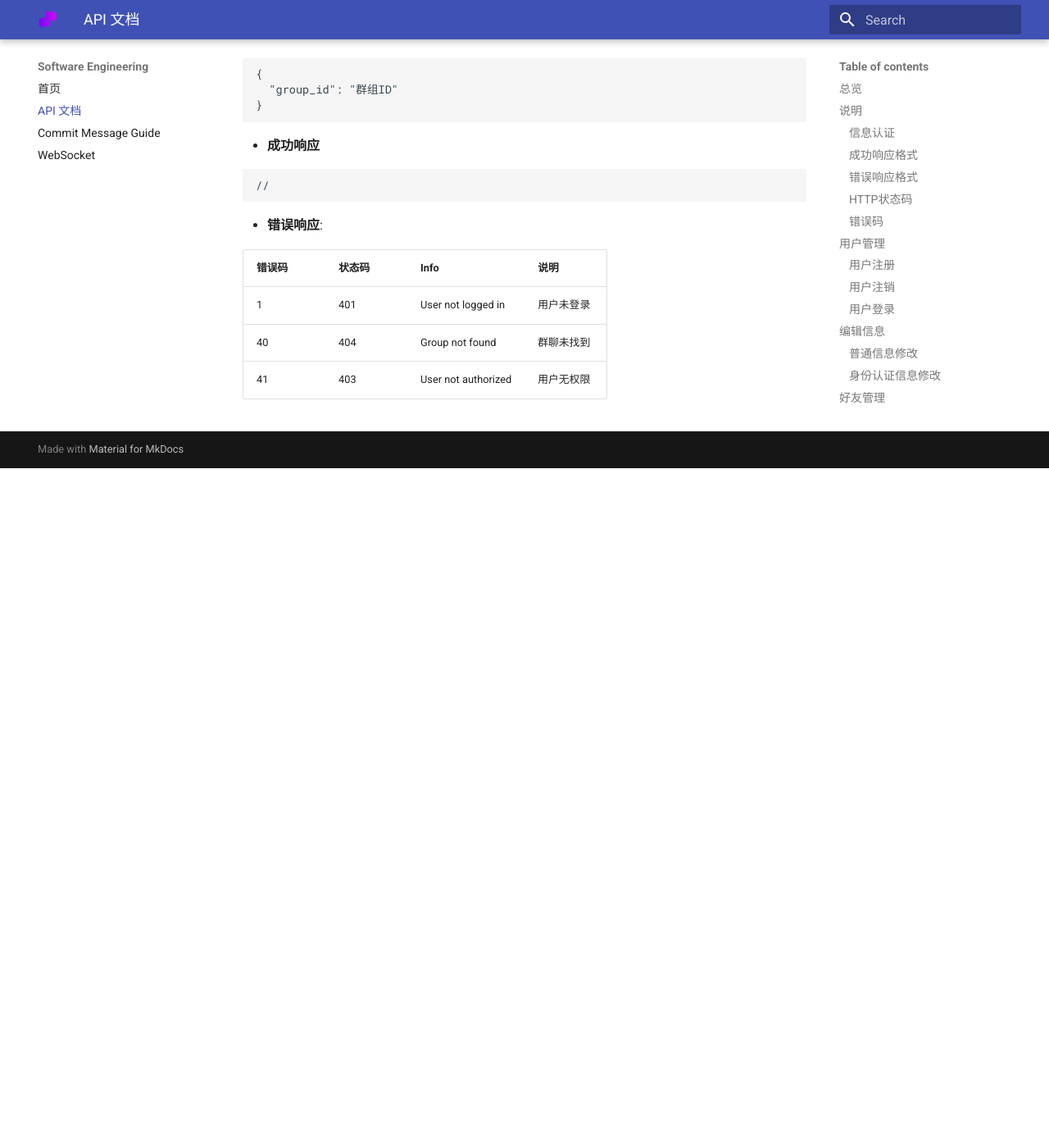
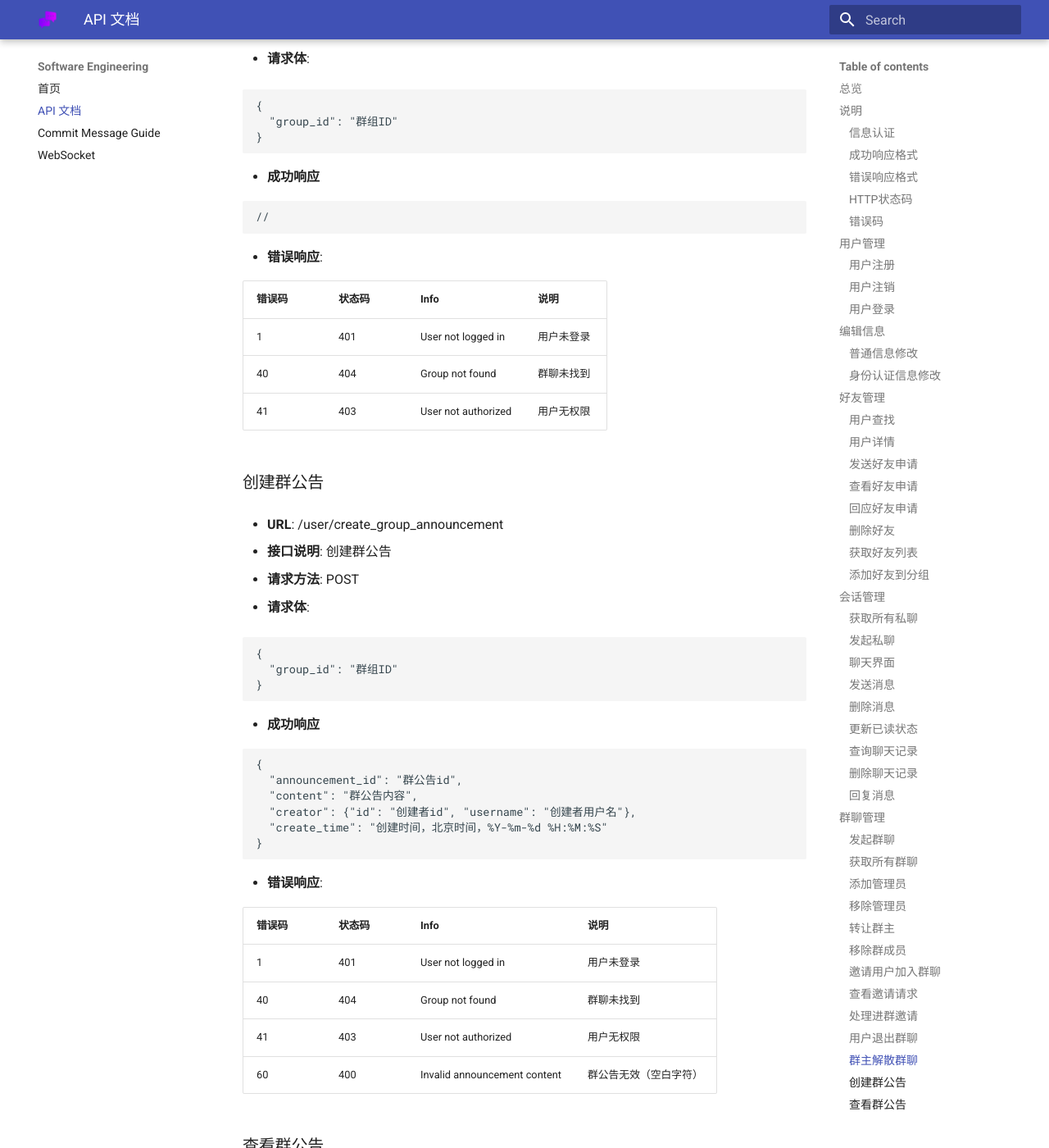
Before and after one commit to zhennan1/software-engineering, an MkDocs documentation site: the page built from docs/api.md, in a window 1280 px wide and 1400 px high, scrolled down 32078 px. Shown: the whole window at 82% size. Built offline with MkDocs 1.6.1 and Material for MkDocs 9.7.7, drawn with Linux system fonts in a browser that asks for light colours; before the commit the page ends 32649 px from its top, so only the background shows below that; some of the changed text lies outside the part shown.

Commit message:
Update api doc

````diff
--- a/docs/api.md
+++ b/docs/api.md
@@ -1,45 +1,47 @@
 # API 文档
 
-最后更新时间：2024/5/3
+最后更新时间：2024/5/9
 
 ## 总览
 
-| URL                                         | 解释             |
-| ------------------------------------------- | ---------------- |
-| `admin/`                                    | 访问管理界面     |
-| `user/register`                             | 用户注册         |
-| `user/logoff`                               | 用户注销         |
-| `user/login`                                | 用户登录         |
-| `user/update_normal_info`                   | 更新用户信息     |
-| `user/update_auth_info`                     | 更新认证信息     |
-| `user/search_friends`                       | 搜索朋友         |
-| `user/profile/<str:username>`               | 获取用户资料     |
-| `user/send_friend_request`                  | 发送好友请求     |
-| `user/friend_requests`                      | 查看好友请求     |
-| `user/respond_friend_request`               | 响应好友请求     |
-| `user/delete_friend`                        | 删除好友         |
-| `user/get_friends`                          | 获取好友列表     |
-| `user/add_friend_to_friend_group`           | 添加好友到分组   |
-| `user/get_private_conversations`            | 获取私聊         |
-| `user/create_private_conversation`          | 创建私聊         |
-| `user/conversation/<int:conversation_id>`   | 查看对话详情     |
-| `user/send_message`                         | 发送消息         |
-| `user/delete_message`                       | 删除消息         |
-| `user/records/<int:conversation_id>`        | 获取会话记录     |
-| `user/delete_records/<int:conversation_id>` | 删除会话记录     |
-| `user/mark_as_read/<int:conversation_id>`   | 标记为已读       |
-| `user/reply_message`                        | 回复消息         |
-| `user/create_group_conversation`            | 创建群聊         |
-| `user/get_group_conversations`              | 获取群聊列表     |
-| `user/add_admin`                            | 添加管理员       |
-| `user/remove_admin`                         | 移除管理员       |
-| `user/transfer_owner`                       | 转移群主         |
-| `user/remove_member`                        | 移除群成员       |
-| `user/invite_member`                        | 邀请成员加入群聊 |
-| `user/view_invitations`                     | 查看邀请         |
-| `user/review_invitation`                    | 审查邀请         |
-| `user/quit_group`                           | 退出群聊         |
-| `user/delete_group`                         | 删除群聊         |
+| URL                                           | 解释             |
+| --------------------------------------------- | ---------------- |
+| `admin/`                                      | 访问管理界面     |
+| `user/register`                               | 用户注册         |
+| `user/logoff`                                 | 用户注销         |
+| `user/login`                                  | 用户登录         |
+| `user/update_normal_info`                     | 更新用户信息     |
+| `user/update_auth_info`                       | 更新认证信息     |
+| `user/search_friends`                         | 搜索朋友         |
+| `user/profile/<str:username>`                 | 获取用户资料     |
+| `user/send_friend_request`                    | 发送好友请求     |
+| `user/friend_requests`                        | 查看好友请求     |
+| `user/respond_friend_request`                 | 响应好友请求     |
+| `user/delete_friend`                          | 删除好友         |
+| `user/get_friends`                            | 获取好友列表     |
+| `user/add_friend_to_friend_group`             | 添加好友到分组   |
+| `user/get_private_conversations`              | 获取私聊         |
+| `user/create_private_conversation`            | 创建私聊         |
+| `user/conversation/<int:conversation_id>`     | 查看对话详情     |
+| `user/send_message`                           | 发送消息         |
+| `user/delete_message`                         | 删除消息         |
+| `user/records/<int:conversation_id>`          | 获取会话记录     |
+| `user/delete_records/<int:conversation_id>`   | 删除会话记录     |
+| `user/mark_as_read/<int:conversation_id>`     | 标记为已读       |
+| `user/reply_message`                          | 回复消息         |
+| `user/create_group_conversation`              | 创建群聊         |
+| `user/get_group_conversations`                | 获取群聊列表     |
+| `user/add_admin`                              | 添加管理员       |
+| `user/remove_admin`                           | 移除管理员       |
+| `user/transfer_owner`                         | 转移群主         |
+| `user/remove_member`                          | 移除群成员       |
+| `user/invite_member`                          | 邀请成员加入群聊 |
+| `user/view_invitations`                       | 查看邀请         |
+| `user/review_invitation`                      | 审查邀请         |
+| `user/quit_group`                             | 退出群聊         |
+| `user/delete_group`                           | 删除群聊         |
+| `user/create_group_announcement`              | 创建群公告       |
+| `user/get_group_announcements/<int:group_id>` | 查看群公告       |
 
 ## 说明
 
@@ -159,6 +161,9 @@
 | 50     | 409    | Invitation already sent | 邀请已发送 |
 | 51     | 404    | Invitation not found    | 邀请未找到 |
 
+群公告
+
+| 60     | 400    | Invalid announcement content | 群公告无效（空白字符） |
 
 ## 用户管理
 
@@ -1220,19 +1225,11 @@
 
 ### 查看邀请请求
 
-- **URL**: /user/view_invitations
+- **URL**: /user/view_invitations/{group_id}
 
 - **接口说明**: 用于管理员或群主查看所有待审核的邀请请求。
 
 - **请求方法**: GET
-
-- **请求体**:
-
-```json
-{
-  "group_id": "群组ID"
-}
-```
 
 - **成功响应**
 
@@ -1362,3 +1359,75 @@
 | 1      | 401    | User not logged in  | 用户未登录 |
 | 40     | 404    | Group not found     | 群聊未找到 |
 | 41     | 403    | User not authorized | 用户无权限 |
+
+
+### 创建群公告
+
+- **URL**: /user/create_group_announcement
+
+- **接口说明**: 创建群公告
+
+- **请求方法**: POST
+
+- **请求体**:
+
+```json
+{
+  "group_id": "群组ID"
+}
+```
+
+- **成功响应**
+
+```json
+{
+  "announcement_id": "群公告id",
+  "content": "群公告内容",
+  "creator": {"id": "创建者id", "username": "创建者用户名"},
+  "create_time": "创建时间，北京时间，%Y-%m-%d %H:%M:%S"
+}
+```
+
+- **错误响应**:
+
+| 错误码 | 状态码 | Info                         | 说明                   |
+| ------ | ------ | ---------------------------- | ---------------------- |
+| 1      | 401    | User not logged in           | 用户未登录             |
+| 40     | 404    | Group not found              | 群聊未找到             |
+| 41     | 403    | User not authorized          | 用户无权限             |
+| 60     | 400    | Invalid announcement content | 群公告无效（空白字符） |
+
+### 查看群公告
+
+- **URL**: /user/get_group_announcements/{group_id}
+
+- **接口说明**: 按时间顺序查看所有群公告（从晚到早）
+
+- **请求方法**: GET
+
+- **成功响应**
+
+```json
+{
+  "announcements": [
+    {
+      "announcement_id": "群公告id",
+      "content": "群公告内容",
+      "creator": {
+        "id": "创建者id",
+        "username": "创建者用户名"
+      },
+      "create_time": "创建时间，北京时间，%Y-%m-%d %H:%M:%S"
+    }
+    // ...（列表）
+  ]
+}
+```
+
+- **错误响应**:
+
+| 错误码 | 状态码 | Info               | 说明       |
+| ------ | ------ | ------------------ | ---------- |
+| 1      | 401    | User not logged in | 用户未登录 |
+| 40     | 404    | Group not found    | 群聊未找到 |
+| 43     | 403    | Not in group       | 不在群聊中 |
````
